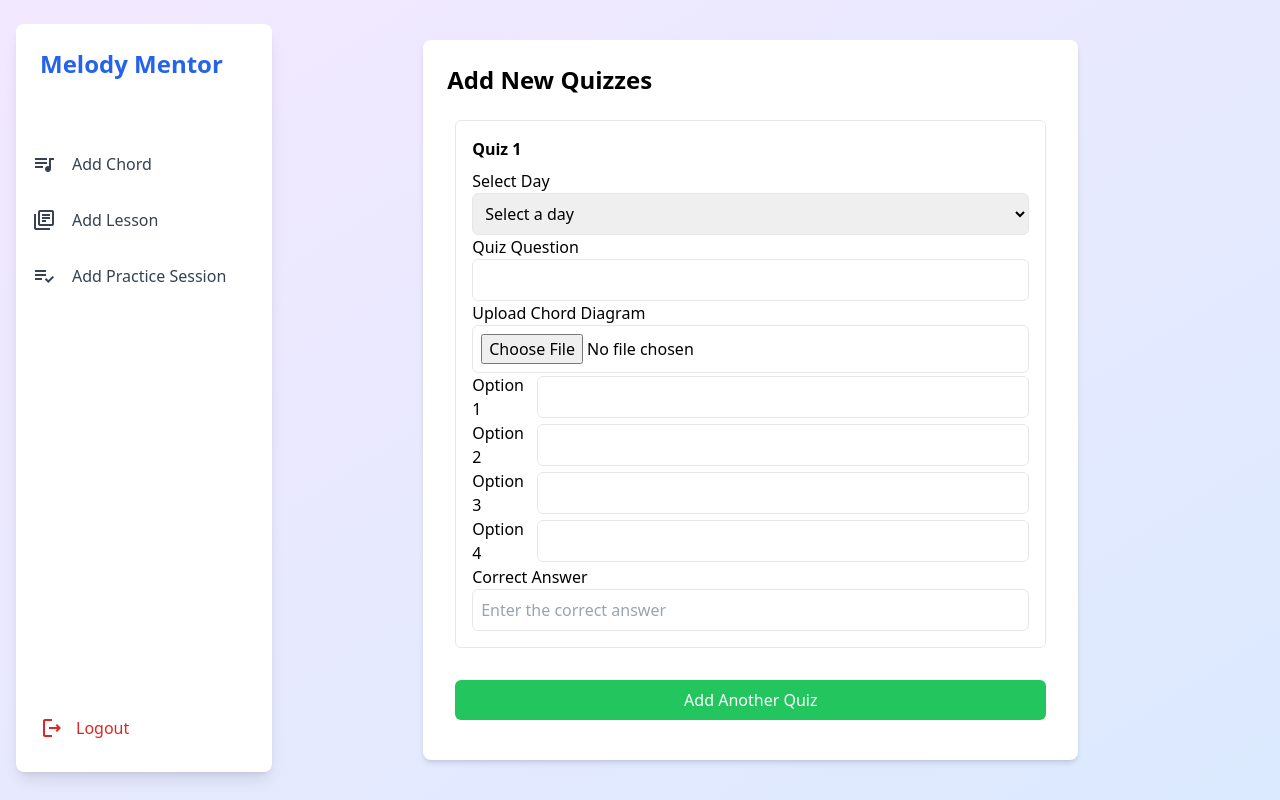
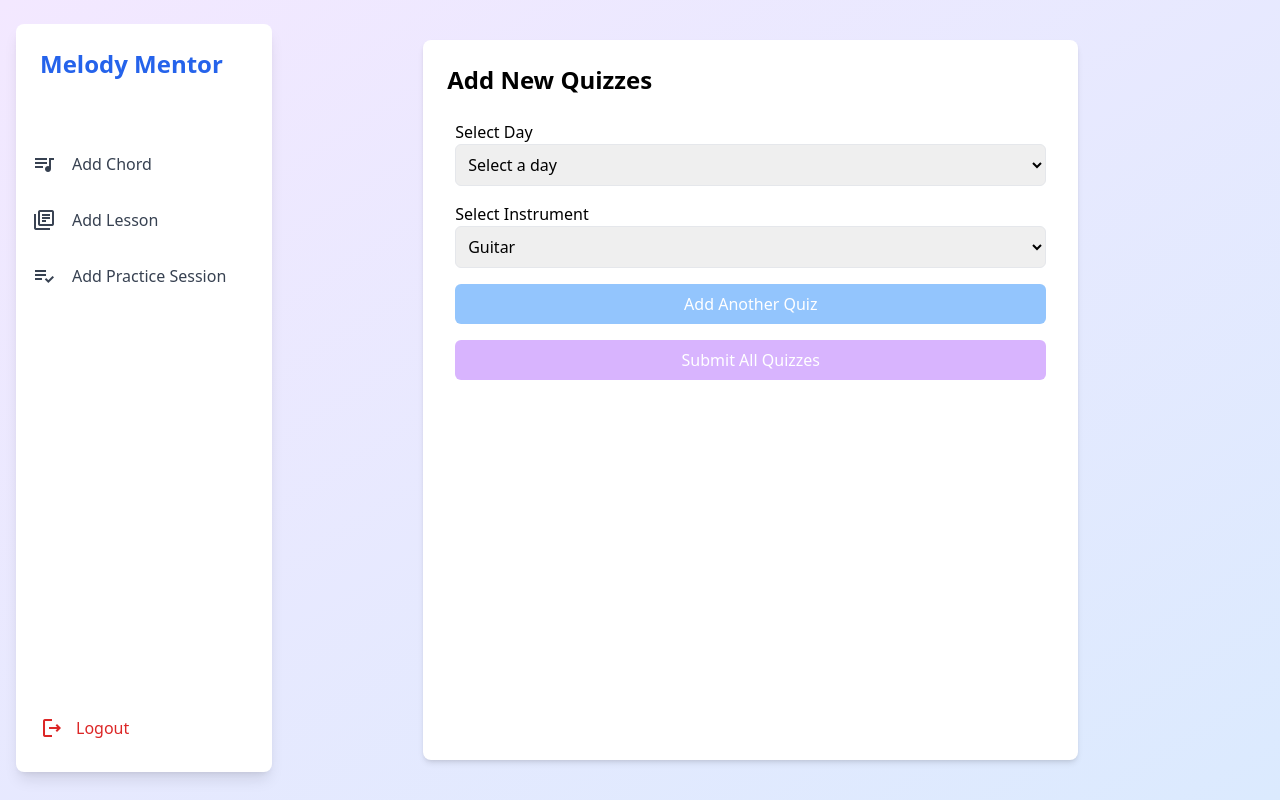
Before and after one commit to prastavana/Web-Frontend-MM, a React (Vite) app: page /addLesson in a window 1280 px wide. Built offline with nearby package versions, Linux system fonts and the light colour scheme.

Commit message:
add lesson changes

```diff
--- a/src/components/sidebar.jsx
+++ b/src/components/sidebar.jsx
@@ -23,7 +23,7 @@ const Sidebar = () => {
                         <li>
                             <button
                                 className="text-gray-500 hover:text-purple-300"
-                                onClick={() => navigate("/lessons")}
+                                onClick={() => navigate("/lesson")}
                             >
                                 Lessons
                             </button>
--- a/src/core/private/addLesson.jsx
+++ b/src/core/private/addLesson.jsx
@@ -2,15 +2,10 @@ import React, { useState } from "react";
 import AdminSidebar from "../../components/adminSidebar.jsx";
 
 export default function AddQuiz() {
-    const [quizzes, setQuizzes] = useState([
-        {
-            day: "",
-            question: "",
-            chordDiagram: null,
-            options: ["", "", "", ""],
-            correctAnswer: "",
-        },
-    ]);
+    const [day, setDay] = useState(""); // Store the selected day
+    const [quizzes, setQuizzes] = useState([]); // Store quizzes in an array
+    const [docxFiles, setDocxFiles] = useState([]);
+    const [instrument, setInstrument] = useState("guitar"); // Store selected instrument
 
     const handleChange = (index, e) => {
         const { name, value } = e.target;
@@ -27,8 +22,12 @@ export default function AddQuiz() {
 
     const handleDiagramChange = (index, e) => {
         const updatedQuizzes = [...quizzes];
-        updatedQuizzes[index].chordDiagram = e.target.files[0];
+        updatedQuizzes[index].chordDiagram = e.target.files[0]; // Store the file object
         setQuizzes(updatedQuizzes);
+    };
+
+    const handleDocxFileChange = (event) => {
+        setDocxFiles([...event.target.files]);
     };
 
     const addQuiz = () => {
@@ -36,7 +35,6 @@ export default function AddQuiz() {
             setQuizzes([
                 ...quizzes,
                 {
-                    day: "",
                     question: "",
                     chordDiagram: null,
                     options: ["", "", "", ""],
@@ -50,34 +48,47 @@ export default function AddQuiz() {
 
     const handleSubmit = async (e) => {
         e.preventDefault();
-
         const formData = new FormData();
 
-        quizzes.forEach((quiz) => {
-            formData.append('quizzes', JSON.stringify({
-                day: quiz.day,
+        // Create a single quiz object with the selected day and the quizzes array
+        const quizData = {
+            day,
+            instrument,
+            quizzes: quizzes.map((quiz) => ({
                 question: quiz.question,
                 options: quiz.options,
                 correctAnswer: quiz.correctAnswer,
-            }));
-            formData.append('chordDiagram', quiz.chordDiagram); // Append the chord diagram file
+                chordDiagram: quiz.chordDiagram ? quiz.chordDiagram.name : null, // Store the filename or path
+            })),
+        };
+
+        formData.append("quizData", JSON.stringify(quizData));
+
+        quizzes.forEach((quiz) => {
+            if (quiz.chordDiagram) {
+                formData.append("chordDiagrams", quiz.chordDiagram);
+            }
+        });
+
+        docxFiles.forEach((file) => {
+            formData.append("docxFiles", file);
         });
 
         try {
-            const response = await fetch('http://localhost:3000/api/quiz', { // Updated URL to match your backend
-                method: 'POST',
+            const response = await fetch("http://localhost:3000/api/quiz/addquiz", {
+                method: "POST",
                 body: formData,
             });
 
             if (!response.ok) {
-                throw new Error('Failed to add quizzes');
+                throw new Error("Failed to add quizzes");
             }
 
-            const data = await response.json();
-            console.log("Quizzes Data:", data);
             alert("Quizzes added successfully!");
-            // Reset quizzes or handle after submission
-            setQuizzes([{ day: "", question: "", chordDiagram: null, options: ["", "", "", ""], correctAnswer: "" }]);
+            setQuizzes([]); // Reset quizzes after submission
+            setDocxFiles([]);
+            setDay(""); // Reset the day selection after submission
+            setInstrument("guitar"); // Reset the instrument selection after submission
         } catch (error) {
             console.error("Error:", error);
             alert("Error adding quizzes. Please try again.");
@@ -86,27 +97,17 @@ export default function AddQuiz() {
 
     return (
         <div className="h-screen bg-gradient-to-br from-purple-100 to-blue-100 flex">
-            {/* Sidebar */}
             <AdminSidebar />
-
-            {/* Main content area with centered box */}
             <div className="flex justify-center items-center w-full">
                 <div className="p-6 bg-white rounded-lg shadow-md w-[65%] ml-[-5%] h-[90vh] flex flex-col">
                     <h2 className="text-2xl font-bold mb-4">Add New Quizzes</h2>
-
                     <div className="overflow-y-auto flex-grow p-2">
-                        <form onSubmit={handleSubmit} className="space-y-4">
-                            {quizzes.map((quiz, index) => (
-                                <div key={index} className="mb-4 p-4 border rounded-md">
-                                    <h3 className="font-bold mb-2">{`Quiz ${index + 1}`}</h3>
-                                    {/* Day Selection only for the first quiz */}
-                                    {index === 0 && (
+                        <form onSubmit={handleSubmit} className="space-y-4" encType="multipart/form-data">
                             <div>
                                 <label className="block font-medium">Select Day</label>
                                 <select
-                                                name="day"
-                                                value={quiz.day}
-                                                onChange={(e) => handleChange(index, e)}
+                                    value={day}
+                                    onChange={(e) => setDay(e.target.value)}
                                     className="w-full p-2 border rounded-md"
                                     required
                                 >
@@ -116,9 +117,22 @@ export default function AddQuiz() {
                                     ))}
                                 </select>
                             </div>
-                                    )}
-
-                                    {/* Quiz Question */}
+                            <div>
+                                <label className="block font-medium">Select Instrument</label>
+                                <select
+                                    value={instrument}
+                                    onChange={(e) => setInstrument(e.target.value)}
+                                    className="w-full p-2 border rounded-md"
+                                    required
+                                >
+                                    <option value="guitar">Guitar</option>
+                                    <option value="ukulele">Ukulele</option>
+                                    <option value="piano">Piano</option>
+                                </select>
+                            </div>
+                            {quizzes.map((quiz, index) => (
+                                <div key={index} className="mb-4 p-4 border rounded-md">
+                                    <h3 className="font-bold mb-2">{`Quiz ${index + 1}`}</h3>
                                     <div>
                                         <label className="block font-medium">Quiz Question</label>
                                         <input
@@ -130,19 +144,15 @@ export default function AddQuiz() {
                                             required
                                         />
                                     </div>
-
-                                    {/* Chord Diagram Upload */}
                                     <div>
                                         <label className="block font-medium">Upload Chord Diagram</label>
                                         <input
                                             type="file"
+                                            accept="image/*"
                                             onChange={(e) => handleDiagramChange(index, e)}
                                             className="w-full p-2 border rounded-md"
-                                            required
                                         />
                                     </div>
-
-                                    {/* Options for the Quiz */}
                                     {quiz.options.map((option, optionIndex) => (
                                         <div key={optionIndex} className="flex items-center">
                                             <label className="block font-medium">{`Option ${optionIndex + 1}`}</label>
@@ -155,8 +165,6 @@ export default function AddQuiz() {
                                             />
                                         </div>
                                     ))}
-
-                                    {/* Correct Answer */}
                                     <div>
                                         <label className="block font-medium">Correct Answer</label>
                                         <input
@@ -171,20 +179,16 @@ export default function AddQuiz() {
                                     </div>
                                 </div>
                             ))}
-
-                            {/* Add Quiz Button */}
                             <button
                                 type="button"
                                 onClick={addQuiz}
-                                className="bg-green-500 text-white px-4 py-2 rounded-md hover:bg-green-600 w-full"
+                                className="bg-blue-300 text-white px-4 py-2 rounded-md hover:bg-green-600 w-full"
                             >
                                 Add Another Quiz
                             </button>
-
-                            {/* Submit Button */}
                             <button
                                 type="submit"
-                                className="bg-blue-500 text-white px-4 py-2 rounded-md hover:bg-blue-600 w-full"
+                                className="bg-purple-300 text-white px-4 py-2 rounded-md hover:bg-blue-600 w-full"
                             >
                                 Submit All Quizzes
                             </button>
```
Lines whose indentation alone changed are shown as unchanged.
